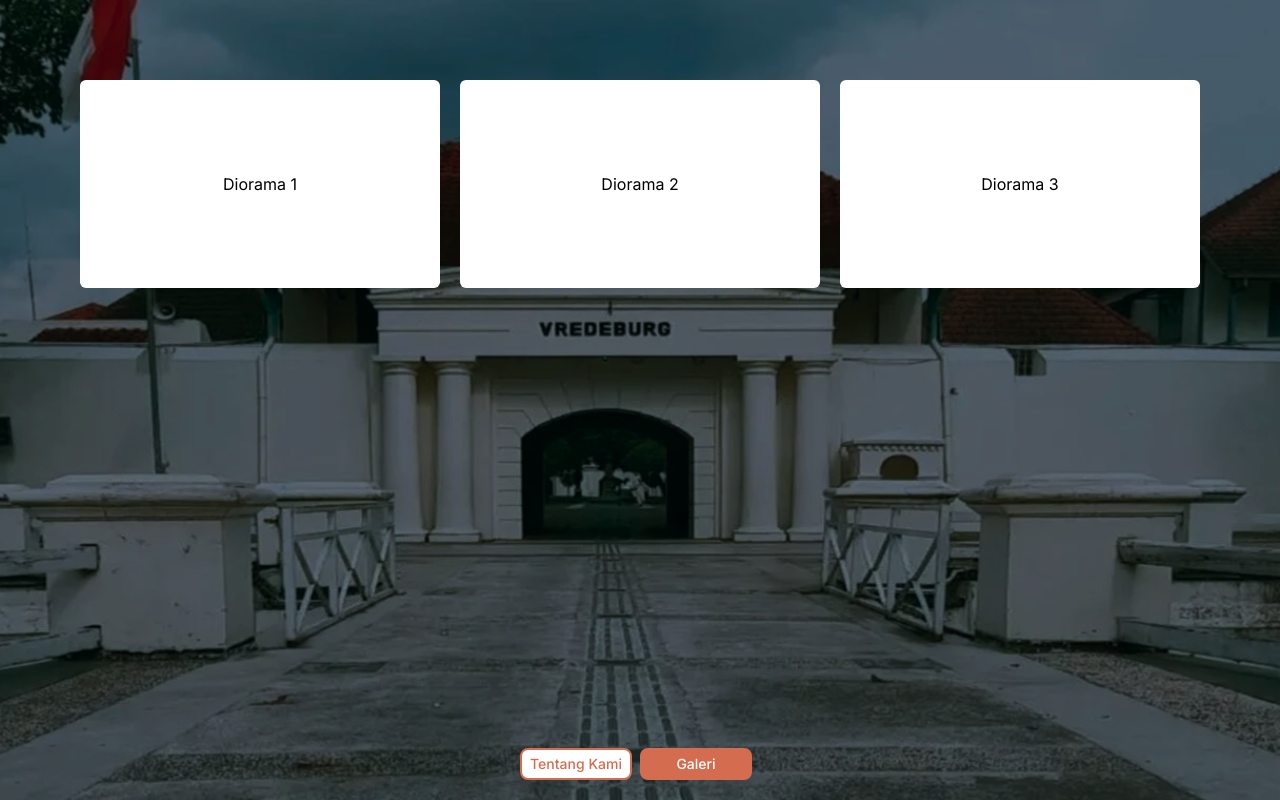
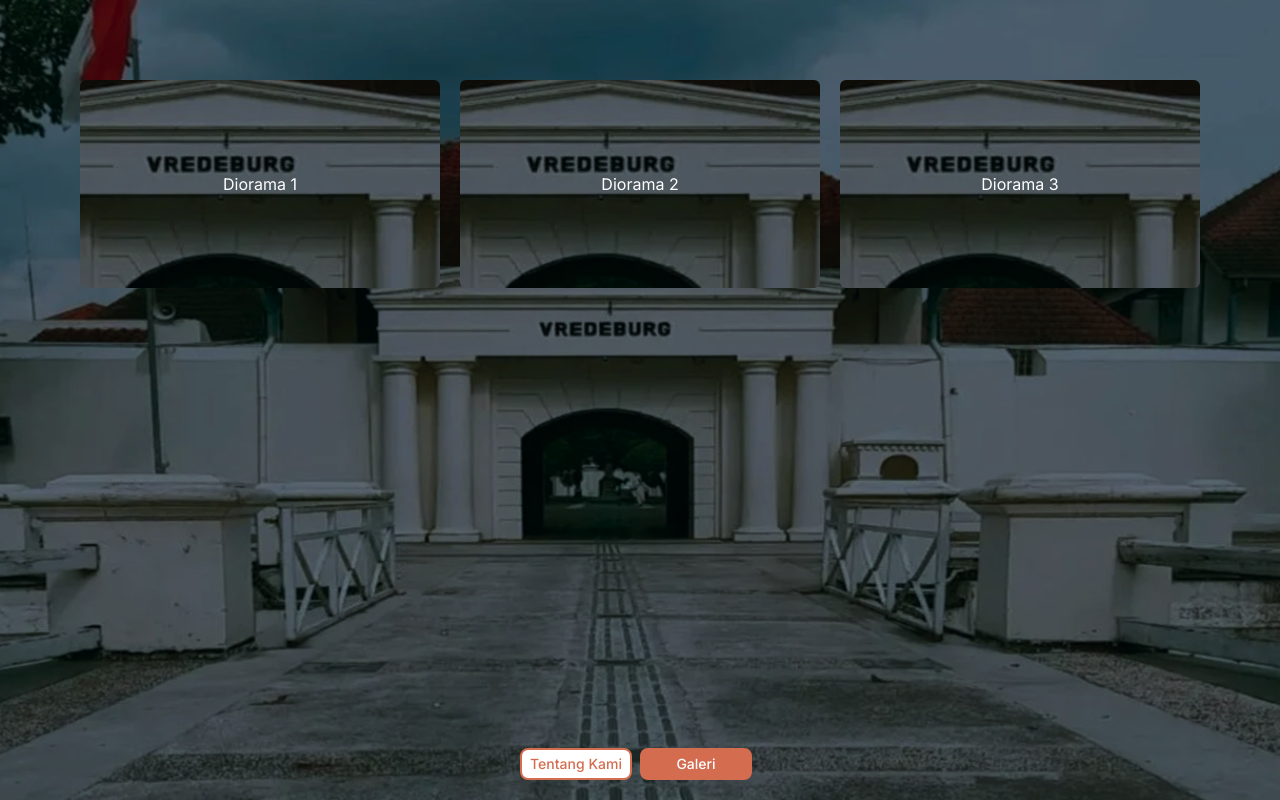
Before and after one commit to alisaid-sm/galeri-benteng-vredeburg, a Next.js app: page /galeri in a window 1280 px wide. Built offline with nearby package versions, Linux system fonts and the light colour scheme.

Commit message:
card bg img

```diff
--- a/src/app/galeri/page.tsx
+++ b/src/app/galeri/page.tsx
@@ -1,10 +1,13 @@
 export default function Galeri() {
+  const card =
+    "bg-white text-white flex justify-center items-center rounded-md h-52";
+
   return (
     <main className="p-20">
       <div className="grid grid-cols-3 gap-5">
-        <div className="bg-white text-black flex justify-center items-center rounded-md h-52">Diorama 1</div>
-        <div className="bg-white text-black flex justify-center items-center rounded-md h-52">Diorama 2</div>
-        <div className="bg-white text-black flex justify-center items-center rounded-md h-52">Diorama 3</div>
+        <div className={`${card} bg-[url('/img/mainbg.svg')] bg-center`}>Diorama 1</div>
+        <div className={`${card} bg-[url('/img/mainbg.svg')] bg-center`}>Diorama 2</div>
+        <div className={`${card} bg-[url('/img/mainbg.svg')] bg-center`}>Diorama 3</div>
       </div>
     </main>
   );
```
